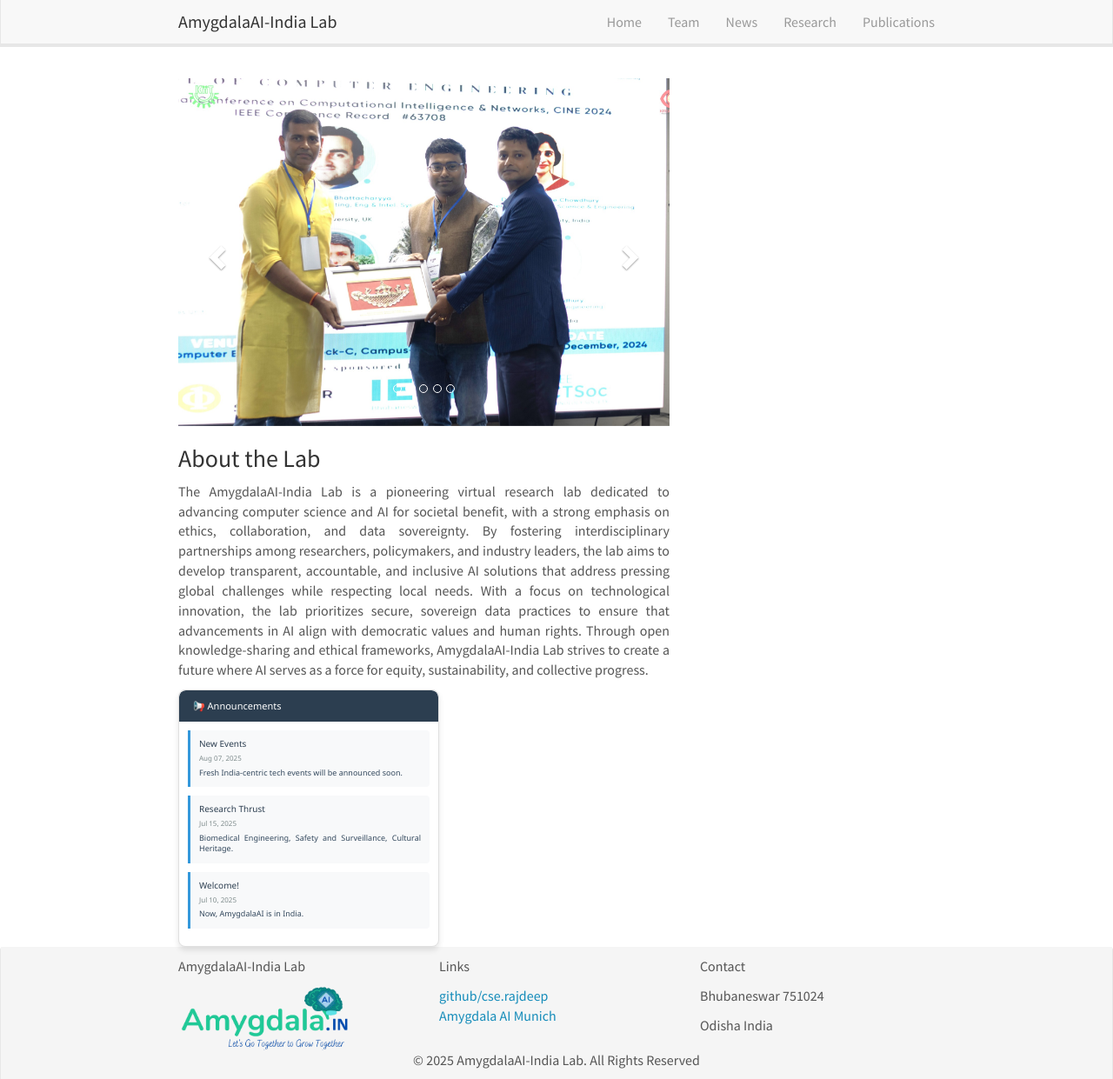
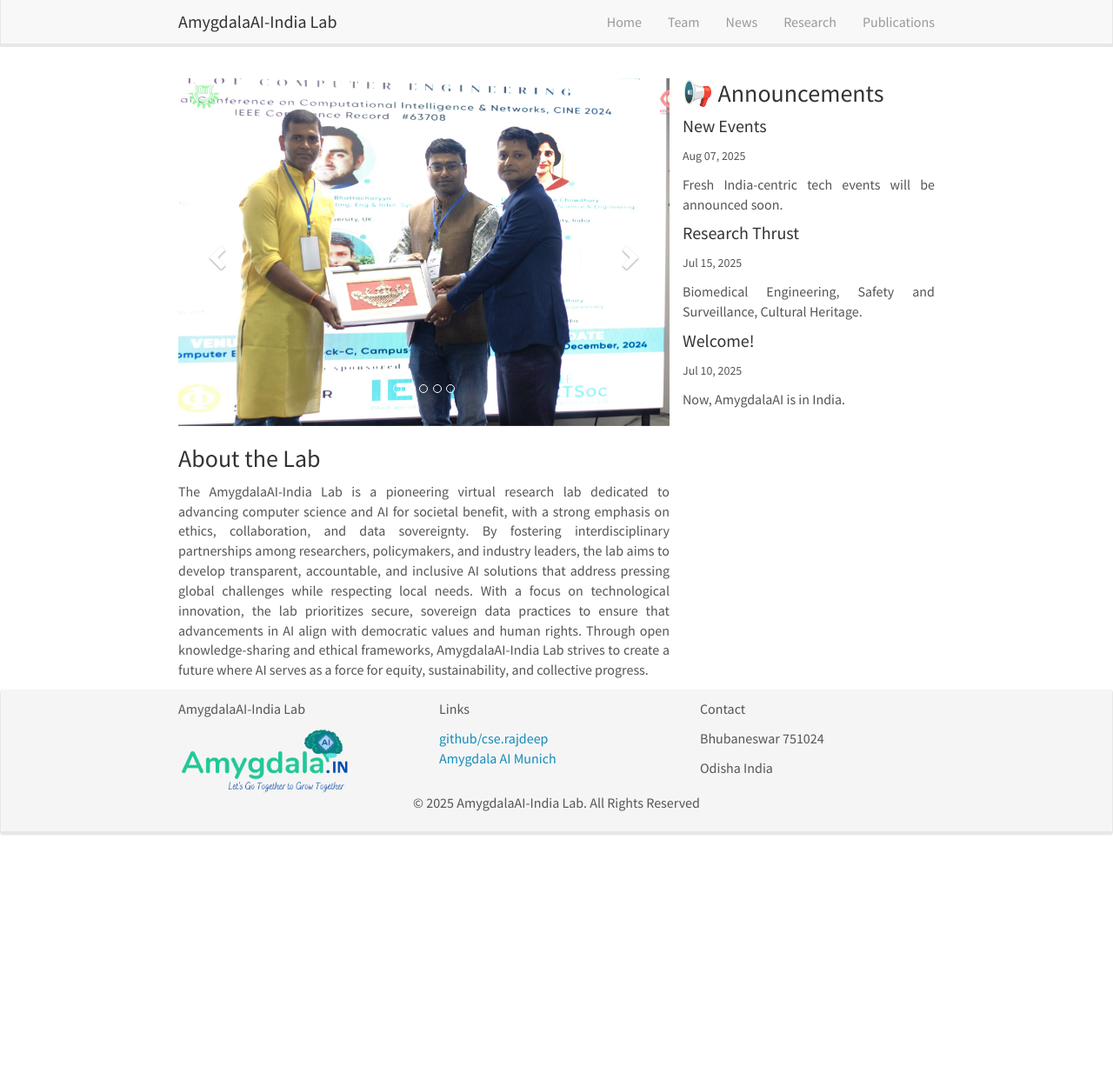
Before and after one commit to amygdalaaiindia/amygdalaaiindia.github.io, a Jekyll site: the page built from _pages/home.md, in a window 1280 px wide and 1241 px high. Shown: the whole window at 87% size. Built offline with Jekyll 4.4.1, drawn with Linux system fonts in a browser that asks for light colours; nearby versions of some CDN libraries; comment, search, counter and statistics services are not loaded.

Commit message:
Update notice-board.html

```diff
--- a/_includes/notice-board.html
+++ b/_includes/notice-board.html
@@ -1,152 +1,16 @@
 <div class="notice-board">
-  <h3 class="notice-header">📢 Announcements</h3>
-  <div class="notices-container">
+  <h3>📢 Announcements</h3>
   <div class="notices">
     {% if site.data.notices.recent_notices %}
       {% for notice in site.data.notices.recent_notices %}
         <div class="notice-item">
-            <h4 class="notice-title">{{ notice.title }}</h4>
-            <small class="notice-date">{{ notice.date | date: "%b %d, %Y" }}</small>
-            <div class="notice-content">{{ notice.content | markdownify }}</div>
+          <h4>{{ notice.title }}</h4>
+          <small>{{ notice.date | date: "%b %d, %Y" }}</small>
+          <p>{{ notice.content | markdownify }}</p>
         </div>
       {% endfor %}
     {% else %}
-        <p class="no-notices">No current announcements.</p>
+      <p class="debug">DEBUG: No notices found. Data: {{ site.data.notices | inspect }}</p>
     {% endif %}
   </div>
 </div>
-</div>
-
-<style>
-  .notice-board {
-    background: #ffffff;
-    border-radius: 8px;
-    box-shadow: 0 4px 6px rgba(0, 0, 0, 0.1);
-    border: 1px solid #e0e0e0;
-    padding: 0;
-    width: 300px;
-    overflow: hidden;
-    font-family: 'Segoe UI', Tahoma, Geneva, Verdana, sans-serif;
-  }
-
-  .notice-header {
-    background: #2c3e50;
-    color: white;
-    padding: 12px 16px;
-    margin: 0;
-    font-size: 1.1rem;
-    border-radius: 8px 8px 0 0;
-  }
-
-  .notices-container {
-    height: 300px;
-    overflow: hidden;
-    position: relative;
-  }
-
-  .notices {
-    position: absolute;
-    width: 100%;
-    padding: 10px;
-  }
-
-  .notice-item {
-    background: #f8f9fa;
-    border-left: 3px solid #3498db;
-    padding: 10px;
-    margin-bottom: 10px;
-    border-radius: 0 4px 4px 0;
-  }
-
-  .notice-title {
-    color: #2c3e50;
-    margin: 0 0 5px 0;
-    font-size: 1rem;
-  }
-
-  .notice-date {
-    color: #7f8c8d;
-    display: block;
-    margin-bottom: 5px;
-    font-size: 0.8rem;
-  }
-
-  .notice-content {
-    color: #34495e;
-    line-height: 1.4;
-    font-size: 0.9rem;
-  }
-
-  .notice-content p {
-    margin: 5px 0 0 0;
-  }
-
-  .no-notices {
-    color: #7f8c8d;
-    text-align: center;
-    padding: 20px;
-    font-style: italic;
-  }
-</style>
-
-<script>
-document.addEventListener('DOMContentLoaded', function() {
-  const container = document.querySelector('.notices-container');
-  const notices = document.querySelector('.notices');
-  const noticeItems = document.querySelectorAll('.notice-item');
-
-  // Only enable scrolling if more than 1 notice
-  if (noticeItems.length > 1) {
-    // Calculate total height needed
-    let totalHeight = 0;
-    noticeItems.forEach(item => {
-      totalHeight += item.offsetHeight + 10; // 10px margin-bottom
-    });
-
-    // Set container height to show all notices
-    container.style.height = 'auto';
-    notices.style.position = 'relative';
-
-    // If notices exceed container height, enable scrolling
-    if (totalHeight > container.offsetHeight) {
-      container.style.height = '300px';
-      container.style.overflow = 'hidden';
-      notices.style.position = 'absolute';
-
-      let scrollPosition = 0;
-      let animationId;
-      let isHovered = false;
-      const scrollSpeed = 0.5; // pixels per frame (adjust as needed)
-
-      function autoScroll() {
-        if (!isHovered && scrollPosition < totalHeight - container.offsetHeight) {
-          scrollPosition += scrollSpeed;
-          notices.style.transform = `translateY(-${scrollPosition}px)`;
-        } else if (scrollPosition >= totalHeight - container.offsetHeight) {
-          // Reset to top when reaching bottom
-          scrollPosition = 0;
-          notices.style.transform = `translateY(0)`;
-        }
-        animationId = requestAnimationFrame(autoScroll);
-      }
-
-      // Start auto-scroll
-      autoScroll();
-
-      // Pause on hover
-      container.addEventListener('mouseenter', () => {
-        isHovered = true;
-      });
-
-      container.addEventListener('mouseleave', () => {
-        isHovered = false;
-      });
-
-      // Clean up animation when leaving page
-      window.addEventListener('beforeunload', () => {
-        cancelAnimationFrame(animationId);
-      });
-    }
-  }
-});
-</script>
```
Lines whose indentation alone changed are shown as unchanged.
